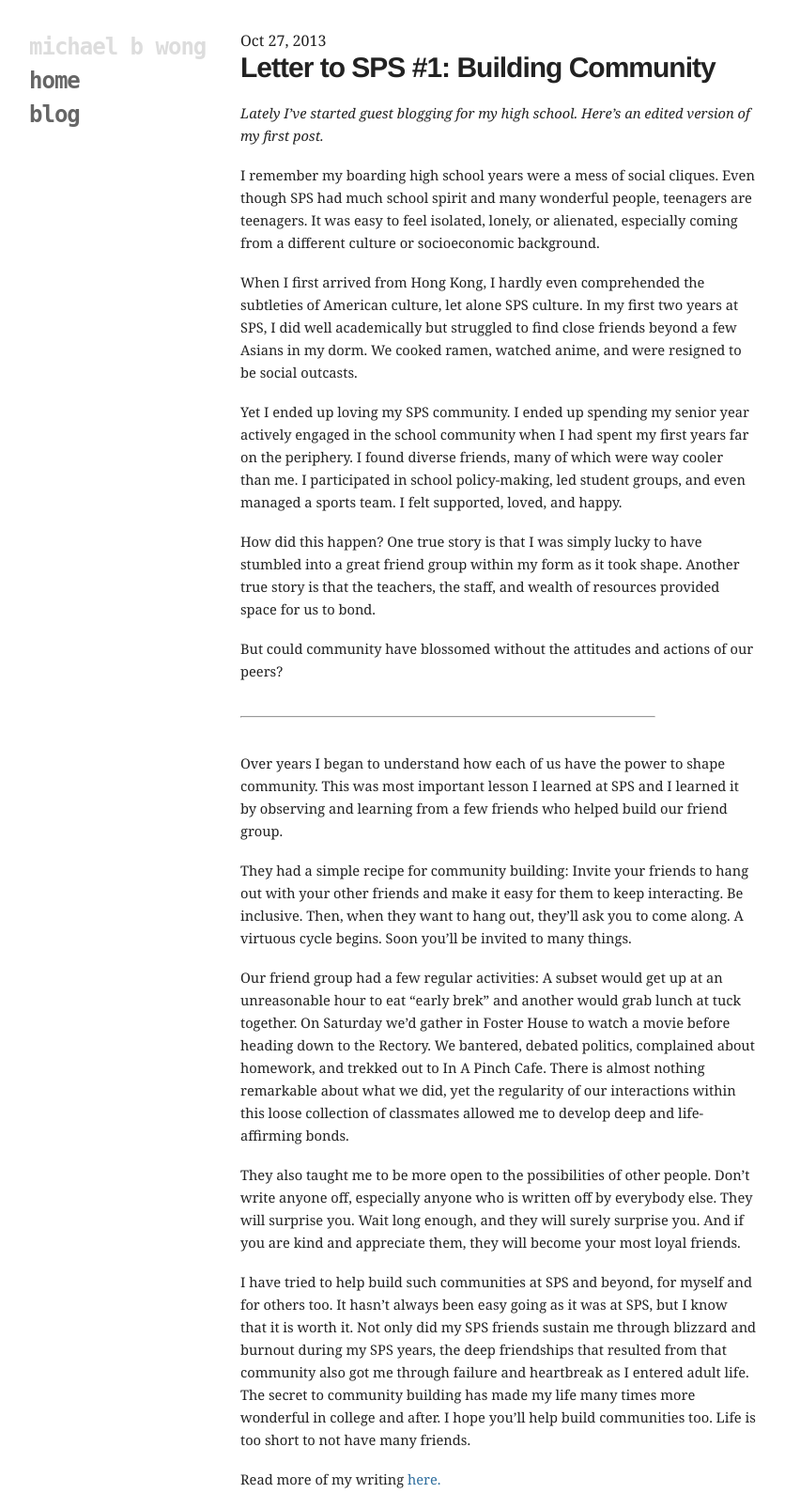
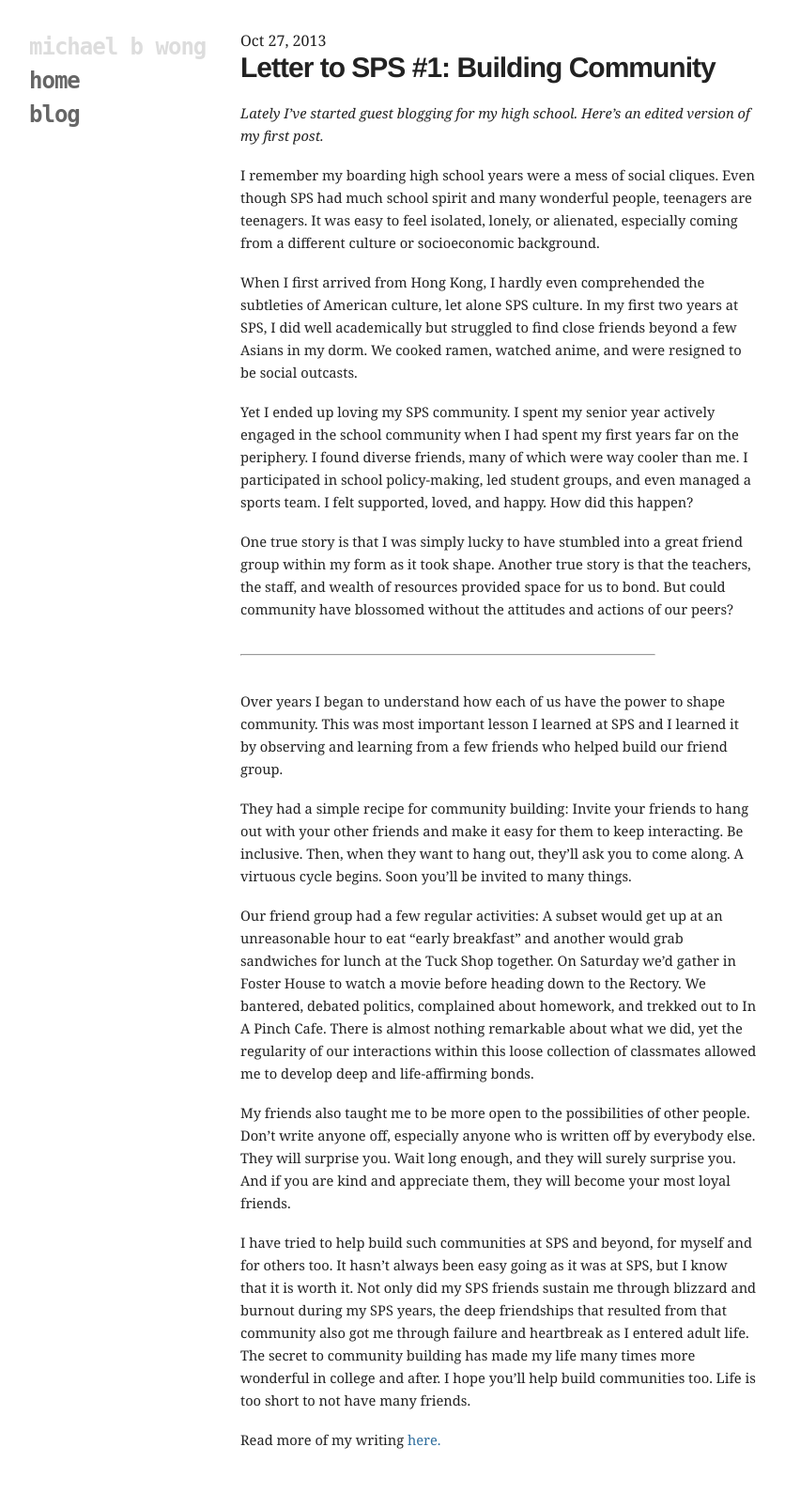
Before and after one commit to mbwong/mbwong.github.com, a Jekyll site: the page built from _posts/2013-10-27-letter-to-sps-1-community.md, in a window 1280 px wide. Shown: the whole page at 94% size, without its empty margins (94-930 px from the left). Built offline with Jekyll 4.4.1, drawn with Linux system fonts in a browser that asks for light colours; after the commit the page ends 1564 px from its top, so only the background shows below that.

Commit message:
Update 2013-10-27-letter-to-sps-1-community.md

```diff
--- a/_posts/2013-10-27-letter-to-sps-1-community.md
+++ b/_posts/2013-10-27-letter-to-sps-1-community.md
@@ -12,11 +12,9 @@ I remember my boarding high school years were a mess of social cliques. Even tho
 
 When I first arrived from Hong Kong, I hardly even comprehended the subtleties of American culture, let alone SPS culture. In my first two years at SPS, I did well academically but struggled to find close friends beyond a few Asians in my dorm. We cooked ramen, watched anime, and were resigned to be social outcasts.
 
-Yet I ended up loving my SPS community. I ended up spending my senior year actively engaged in the school community when I had spent my first years far on the periphery. I found diverse friends, many of which were way cooler than me. I participated in school policy-making, led student groups, and even managed a sports team. I felt supported, loved, and happy.
+Yet I ended up loving my SPS community. I spent my senior year actively engaged in the school community when I had spent my first years far on the periphery. I found diverse friends, many of which were way cooler than me. I participated in school policy-making, led student groups, and even managed a sports team. I felt supported, loved, and happy. How did this happen?
 
-How did this happen? One true story is that I was simply lucky to have stumbled into a great friend group within my form as it took shape. Another true story is that the teachers, the staff, and wealth of resources provided space for us to bond.
-
-But could community have blossomed without the attitudes and actions of our peers?
+One true story is that I was simply lucky to have stumbled into a great friend group within my form as it took shape. Another true story is that the teachers, the staff, and wealth of resources provided space for us to bond. But could community have blossomed without the attitudes and actions of our peers?
 
 ------------------------------
 
@@ -24,8 +22,8 @@ Over years I began to understand how each of us have the power to shape communit
 
 They had a simple recipe for community building: Invite your friends to hang out with your other friends and make it easy for them to keep interacting. Be inclusive. Then, when they want to hang out, they’ll ask you to come along. A virtuous cycle begins. Soon you’ll be invited to many things.
 
-Our friend group had a few regular activities: A subset would get up at an unreasonable hour to eat “early brek” and another would grab lunch at tuck together. On Saturday we’d gather in Foster House to watch a movie before heading down to the Rectory. We bantered, debated politics, complained about homework, and trekked out to In A Pinch Cafe. There is almost nothing remarkable about what we did, yet the regularity of our interactions within this loose collection of classmates allowed me to develop deep and life-affirming bonds.
+Our friend group had a few regular activities: A subset would get up at an unreasonable hour to eat “early breakfast” and another would grab sandwiches for lunch at the Tuck Shop together. On Saturday we’d gather in Foster House to watch a movie before heading down to the Rectory. We bantered, debated politics, complained about homework, and trekked out to In A Pinch Cafe. There is almost nothing remarkable about what we did, yet the regularity of our interactions within this loose collection of classmates allowed me to develop deep and life-affirming bonds.
 
-They also taught me to be more open to the possibilities of other people. Don’t write anyone off, especially anyone who is written off by everybody else. They will surprise you. Wait long enough, and they will surely surprise you. And if you are kind and appreciate them, they will become your most loyal friends.
+My friends also taught me to be more open to the possibilities of other people. Don’t write anyone off, especially anyone who is written off by everybody else. They will surprise you. Wait long enough, and they will surely surprise you. And if you are kind and appreciate them, they will become your most loyal friends.
 
 I have tried to help build such communities at SPS and beyond, for myself and for others too. It hasn't always been easy going as it was at SPS, but I know that it is worth it. Not only did my SPS friends sustain me through blizzard and burnout during my SPS years, the deep friendships that resulted from that community also got me through failure and heartbreak as I entered adult life. The secret to community building has made my life many times more wonderful in college and after. I hope you’ll help build communities too. Life is too short to not have many friends.
```
